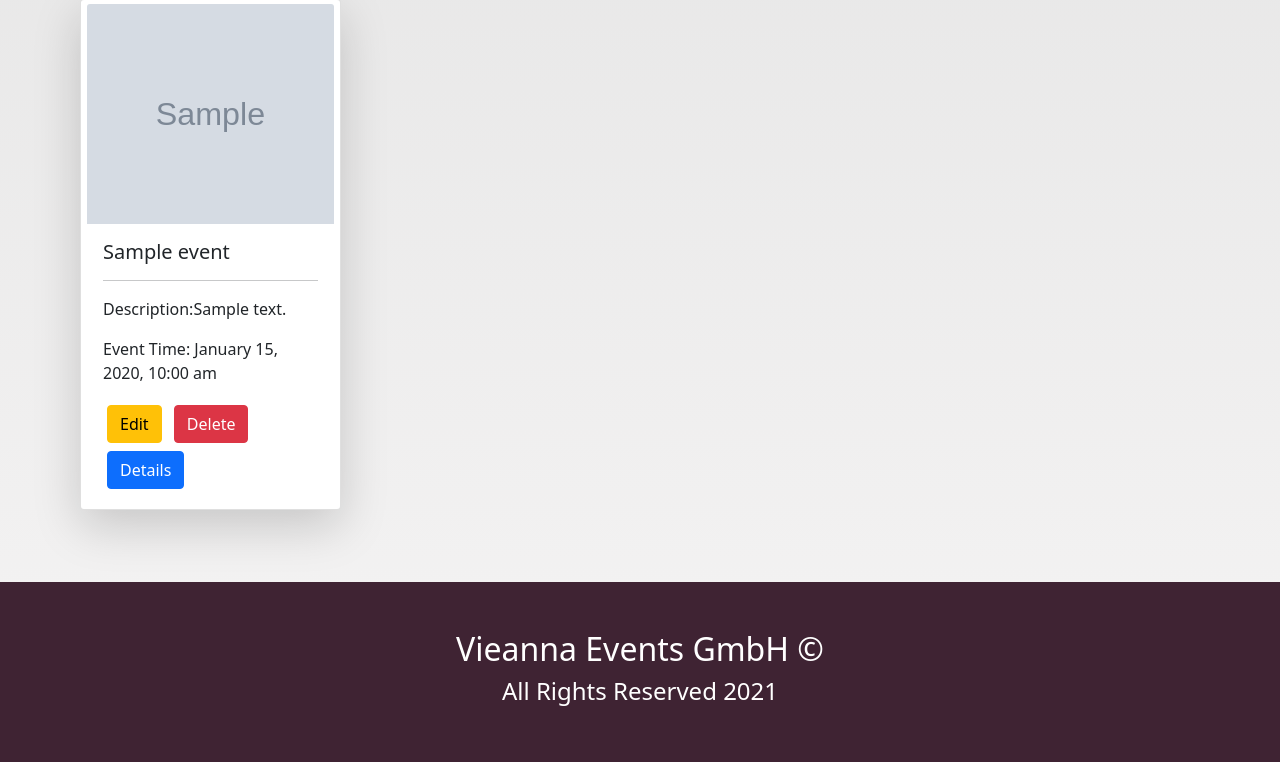
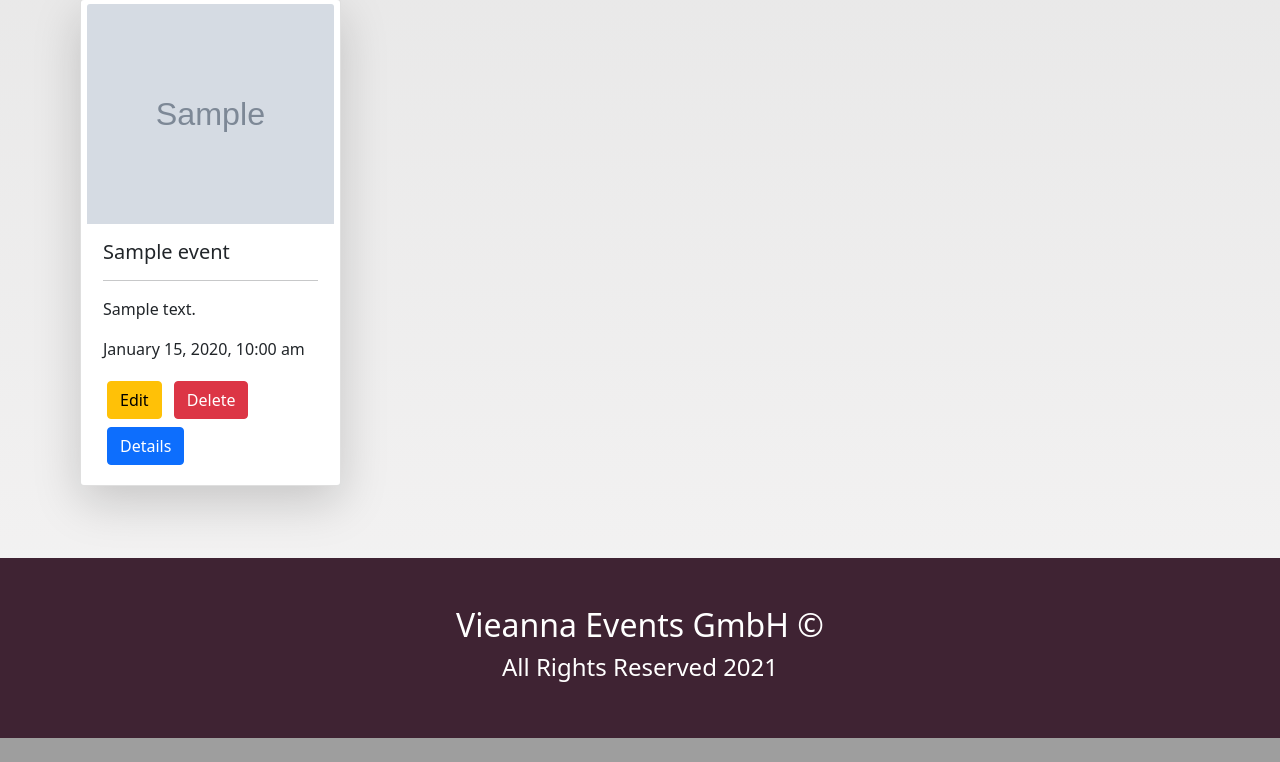
Before and after one commit to kpatrick05/FE21-CR13_PatrickK, a Symfony app: template CR13_BigEvents_PatrickK/templates/event/index.html.twig in a window 1280 px wide. Shown: the part 585-1347 px from the top of the page. After the commit the page ends 1323 px from the top, so only its background shows below. Run offline with Twig, Linux system fonts and the light colour scheme; the template is opened without the code that fills it: most values are stand-ins (such as "Sample title", 1, 10 or a date in 2020); grey boxes marked "Sample" are stand-in pictures; some libraries are stand-ins or nearby versions.

Commit message:
Layout changes

```diff
--- a/CR13_BigEvents_PatrickK/templates/event/index.html.twig
+++ b/CR13_BigEvents_PatrickK/templates/event/index.html.twig
@@ -15,8 +15,8 @@
             <div class="card-body">
               <h5 class="card-title">{{event.name}}</h5>
               <hr>
-              <p class="card-text">Description:{{event.description}}</p>
-              <p class="card-text">Event Time: {{event.datetime|date('F j, Y, g:i a')}}</p>
+              <p class="card-text">{{event.description}}</p>
+              <p class="card-text">{{event.datetime|date('F j, Y, g:i a')}}</p>
               <a href="/edit/{{event.id}}" class="m-1 btn btn-warning" >Edit</a>
               <a href="/delete/{{event.id}}" class="m-1 btn btn-danger" onclick="return confirm('Are you sure you want to delete this?')" class="btn-grad2">Delete</a>
               <a href="/details/{{event.id}}" class="m-1 btn btn-primary">Details</a>
--- a/CR13_BigEvents_PatrickK/templates/event/movie.html.twig
+++ b/CR13_BigEvents_PatrickK/templates/event/movie.html.twig
@@ -15,8 +15,8 @@
             <div class="card-body">
               <h5 class="card-title">{{event.name}}</h5>
               <hr>
-              <p class="card-text">Description:{{event.description}}</p>
-              <p class="card-text">Event Time: {{event.datetime|date('F j, Y, g:i a')}}</p>
+              <p class="card-text">{{event.description}}</p>
+              <p class="card-text">{{event.datetime|date('F j, Y, g:i a')}}</p>
               <a href="/edit/{{event.id}}" class="m-1 btn btn-warning">Edit</a>
               <a href="/delete/{{event.id}}" class="m-1 btn btn-danger">Delete</a>
               <a href="/details/{{event.id}}" class="m-1 btn btn-primary">Details</a>
--- a/CR13_BigEvents_PatrickK/templates/event/music.html.twig
+++ b/CR13_BigEvents_PatrickK/templates/event/music.html.twig
@@ -15,8 +15,8 @@
             <div class="card-body">
               <h5 class="card-title">{{event.name}}</h5>
               <hr>
-              <p class="card-text">Description:{{event.description}}</p>
-              <p class="card-text">Event Time: {{event.datetime|date('F j, Y, g:i a')}}</p>
+              <p class="card-text">{{event.description}}</p>
+              <p class="card-text">{{event.datetime|date('F j, Y, g:i a')}}</p>
               <a href="/edit/{{event.id}}" class="m-1 btn btn-warning">Edit</a>
               <a href="/delete/{{event.id}}" class="m-1 btn btn-danger">Delete</a>
               <a href="/details/{{event.id}}" class="m-1 btn btn-primary">Details</a>
--- a/CR13_BigEvents_PatrickK/templates/event/sport.html.twig
+++ b/CR13_BigEvents_PatrickK/templates/event/sport.html.twig
@@ -15,8 +15,8 @@
             <div class="card-body">
               <h5 class="card-title">{{event.name}}</h5>
               <hr>
-              <p class="card-text">Description:{{event.description}}</p>
-              <p class="card-text">Event Time: {{event.datetime|date('F j, Y, g:i a')}}</p>
+              <p class="card-text">{{event.description}}</p>
+              <p class="card-text">{{event.datetime|date('F j, Y, g:i a')}}</p>
               <a href="/edit/{{event.id}}" class="m-1 btn btn-warning">Edit</a>
               <a href="/delete/{{event.id}}" class="m-1 btn btn-danger">Delete</a>
               <a href="/details/{{event.id}}" class="m-1 btn btn-primary">Details</a>
--- a/CR13_BigEvents_PatrickK/templates/event/theater.html.twig
+++ b/CR13_BigEvents_PatrickK/templates/event/theater.html.twig
@@ -15,8 +15,8 @@
             <div class="card-body">
               <h5 class="card-title">{{event.name}}</h5>
               <hr>
-              <p class="card-text">Description:{{event.description}}</p>
-              <p class="card-text">Event Time: {{event.datetime|date('F j, Y, g:i a')}}</p>
+              <p class="card-text">{{event.description}}</p>
+              <p class="card-text">{{event.datetime|date('F j, Y, g:i a')}}</p>
               <a href="/edit/{{event.id}}" class="m-1 btn btn-warning">Edit</a>
               <a href="/delete/{{event.id}}" class="m-1 btn btn-danger">Delete</a>
               <a href="/details/{{event.id}}" class="m-1 btn btn-primary">Details</a>
```
Also changed, not shown: CR13_BigEvents_PatrickK/templates/event/details.html.twig (+6 -6 lines).
